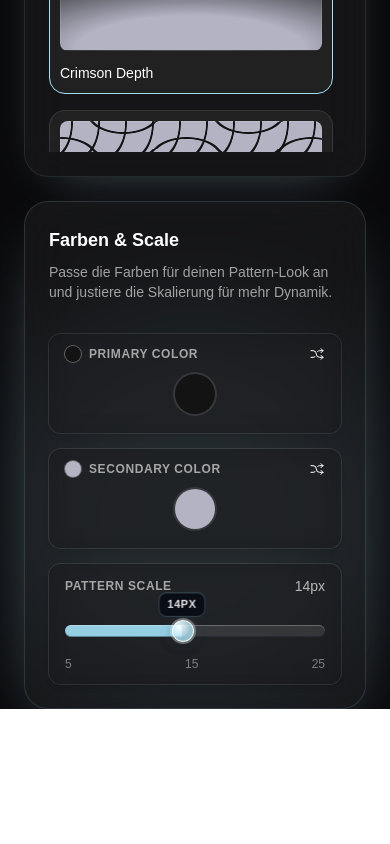
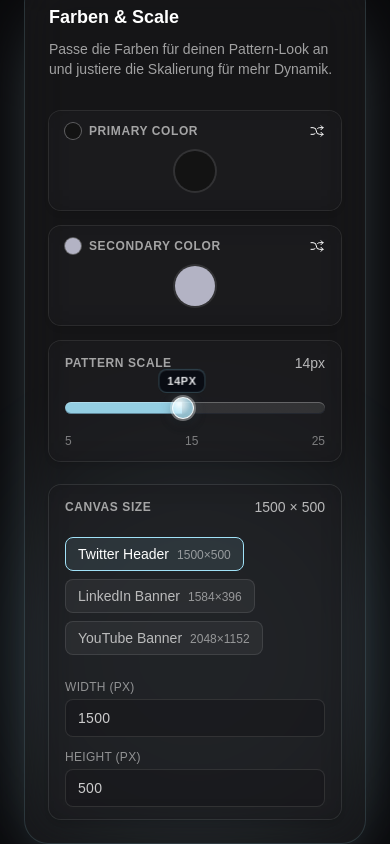
Before and after one commit to Niclassslua/banny, a Next.js app: page /creator in a window 390 px wide. Shown: the part 2149-2993 px from the top of the page. Before the commit the page ends 2858 px from the top, so only its background shows below. Built offline with nearby package versions, Linux system fonts and the light colour scheme.

Commit message:
Add canvas size presets and dynamic banner export

```diff
--- a/src/app/creator/page.tsx
+++ b/src/app/creator/page.tsx
@@ -9,7 +9,7 @@ import Sidebar from "@/components/Sidebar/Sidebar";
 import BannerPreview from "@/components/Preview/BannerPreview";
 import SettingsPanel from "@/components/Settings/SettingsPanel";
 import { patterns } from "@/constants/patterns";
-import { Pattern, TextStyles } from "@/types";
+import { CanvasPreset, CanvasSize, Pattern, TextStyles } from "@/types";
 import { parseCSS } from "@/utils/parseCSS";
 import { downloadBanner, sanitizeFileName } from "@/utils/downloadBanner";
 
@@ -50,6 +50,20 @@ const CreatorPage = () => {
     const previewRef = useRef<HTMLDivElement>(null);
     const darkMode = true;
     const [isDownloading, setIsDownloading] = useState(false);
+
+    const canvasPresets = useMemo<CanvasPreset[]>(
+        () => [
+            { label: "Twitter Header", width: 1500, height: 500 },
+            { label: "LinkedIn Banner", width: 1584, height: 396 },
+            { label: "YouTube Banner", width: 2048, height: 1152 },
+        ],
+        [],
+    );
+
+    const [canvasSize, setCanvasSize] = useState<CanvasSize>(() => ({
+        width: canvasPresets[0].width,
+        height: canvasPresets[0].height,
+    }));
 
     const renderPatternButton = (pattern: Pattern) => {
         const isSelected = pattern.name === selectedPattern.name;
@@ -140,6 +154,7 @@ const CreatorPage = () => {
             await downloadBanner(previewRef.current, {
                 fileName: filenameBase,
                 backgroundColor: exportBackground,
+                targetSize: canvasSize,
             });
         } catch (error) {
             console.error("Download fehlgeschlagen", error);
@@ -241,6 +256,7 @@ const CreatorPage = () => {
                                         textStyles={textStyles}
                                         previewRef={previewRef}
                                         onTextChange={setTextContent}
+                                        canvasSize={canvasSize}
                                     />
                                 </div>
                             </motion.div>
@@ -281,6 +297,9 @@ const CreatorPage = () => {
                                         darkMode={darkMode}
                                         visiblePicker={visiblePicker}
                                         togglePicker={togglePicker}
+                                        canvasSize={canvasSize}
+                                        setCanvasSize={setCanvasSize}
+                                        canvasPresets={canvasPresets}
                                     />
                                 </div>
                             </motion.div>
--- a/src/components/Preview/BannerPreview.tsx
+++ b/src/components/Preview/BannerPreview.tsx
@@ -1,6 +1,6 @@
 // components/Preview/BannerPreview.tsx
 import React, { useEffect, useRef } from "react";
-import { TextStyles, Pattern } from "@/types";
+import { TextStyles, Pattern, CanvasSize } from "@/types";
 import { parseCSS } from "@/utils/parseCSS";
 
 interface BannerPreviewProps {
@@ -12,6 +12,7 @@ interface BannerPreviewProps {
     textStyles: TextStyles;
     previewRef: React.RefObject<HTMLDivElement>;
     onTextChange: (newText: string) => void;
+    canvasSize: CanvasSize;
 }
 
 const BannerPreview: React.FC<BannerPreviewProps> = ({
@@ -23,6 +24,7 @@ const BannerPreview: React.FC<BannerPreviewProps> = ({
                                                          textStyles,
                                                          previewRef,
                                                          onTextChange,
+                                                         canvasSize,
                                                      }) => {
     // Inline-Stile für den Text (ohne fontFamily, da diese über den Style-Tag mit !important gesetzt wird)
     const textStyle: React.CSSProperties = {
@@ -62,7 +64,9 @@ const BannerPreview: React.FC<BannerPreviewProps> = ({
                 ...parseCSS(selectedPattern.style, patternScale, patternColor1, patternColor2),
                 position: "relative",
                 width: "100%",
-                height: "320px", // Hier die Banner-Höhe anpassen
+                maxWidth: `${canvasSize.width}px`,
+                aspectRatio: `${canvasSize.width} / ${canvasSize.height}`,
+                height: "auto",
                 overflow: "hidden",
             }}
         >
--- a/src/components/Settings/SettingsPanel.tsx
+++ b/src/components/Settings/SettingsPanel.tsx
@@ -60,9 +60,28 @@ const SettingsPanel: React.FC<SettingsPanelProps> = ({
                                                          darkMode,
                                                          visiblePicker,
                                                          togglePicker,
+                                                         canvasSize,
+                                                         setCanvasSize,
+                                                         canvasPresets,
                                                      }) => {
     /* Slider-Tooltip-Position berechnen (0-100 %) */
     const pct = ((patternScale - 5) / (25 - 5)) * 100;
+
+    const handleDimensionChange = (dimension: "width" | "height") =>
+        (event: React.ChangeEvent<HTMLInputElement>) => {
+            const nextValue = Number(event.target.value);
+            if (Number.isNaN(nextValue) || nextValue <= 0) {
+                return;
+            }
+
+            setCanvasSize({
+                ...canvasSize,
+                [dimension]: nextValue,
+            });
+        };
+
+    const isPresetSelected = (preset: { width: number; height: number }) =>
+        preset.width === canvasSize.width && preset.height === canvasSize.height;
 
     return (
         <section className="flex flex-col gap-6 mt-8">
@@ -144,6 +163,70 @@ const SettingsPanel: React.FC<SettingsPanelProps> = ({
                     </div>
                 </Card>
             </div>
+
+            <Card className="w-full">
+                <header className="flex items-center w-full gap-2">
+                    <h3 className="text-xs font-semibold tracking-wider uppercase text-foreground/70">
+                        Canvas size
+                    </h3>
+                    <span className="ml-auto text-sm tabular-nums text-foreground/80">
+                        {canvasSize.width} × {canvasSize.height}
+                    </span>
+                </header>
+
+                <div className="mt-3 flex flex-wrap gap-2">
+                    {canvasPresets.map((preset) => {
+                        const selected = isPresetSelected(preset);
+                        return (
+                            <button
+                                key={`${preset.label}-${preset.width}x${preset.height}`}
+                                type="button"
+                                onClick={() =>
+                                    setCanvasSize({
+                                        width: preset.width,
+                                        height: preset.height,
+                                    })
+                                }
+                                className={`rounded-lg border px-3 py-1.5 text-sm transition focus-visible:outline-none focus-visible:ring-2 focus-visible:ring-offset-2 focus-visible:ring-offset-transparent ${
+                                    selected
+                                        ? "border-[#A1E2F8] bg-[#A1E2F8]/10 text-white"
+                                        : "border-white/10 bg-white/5 text-foreground/80 hover:border-[#A1E2F8]/60"
+                                }`}
+                            >
+                                <span className="font-medium">{preset.label}</span>
+                                <span className="ml-2 text-xs text-foreground/60">
+                                    {preset.width}×{preset.height}
+                                </span>
+                            </button>
+                        );
+                    })}
+                </div>
+
+                <div className="mt-4 grid w-full gap-3 sm:grid-cols-2">
+                    <label className="flex flex-col gap-1 text-xs uppercase tracking-wide text-foreground/60">
+                        Width (px)
+                        <input
+                            type="number"
+                            min={100}
+                            max={6000}
+                            value={canvasSize.width}
+                            onChange={handleDimensionChange("width")}
+                            className="w-full rounded-lg border border-white/10 bg-zinc-900/60 px-3 py-2 text-sm text-foreground/90 focus:border-[#A1E2F8] focus:outline-none focus:ring-2 focus:ring-[#A1E2F8]/40"
+                        />
+                    </label>
+                    <label className="flex flex-col gap-1 text-xs uppercase tracking-wide text-foreground/60">
+                        Height (px)
+                        <input
+                            type="number"
+                            min={100}
+                            max={6000}
+                            value={canvasSize.height}
+                            onChange={handleDimensionChange("height")}
+                            className="w-full rounded-lg border border-white/10 bg-zinc-900/60 px-3 py-2 text-sm text-foreground/90 focus:border-[#A1E2F8] focus:outline-none focus:ring-2 focus:ring-[#A1E2F8]/40"
+                        />
+                    </label>
+                </div>
+            </Card>
         </section>
     );
 };
--- a/src/constants/patterns.ts
+++ b/src/constants/patterns.ts
@@ -19,7 +19,7 @@ export function addAlpha(color: string, alpha: number | string): string {
     if (c.startsWith("#")) {
         const hex = c.slice(1);
         if (hex.length === 3 || hex.length === 4) {
-            const [r, g, b, a] = hex.split("");
+            const [r, g, b] = hex.split("");
             const rr = r + r, gg = g + g, bb = b + b;
             // replace alpha if provided in 4-digit form
             return `#${rr}${gg}${bb}${aHex}`;
--- a/src/utils/downloadBanner.ts
+++ b/src/utils/downloadBanner.ts
@@ -2,9 +2,11 @@
 
 import type { Options as HtmlToImageOptions } from "html-to-image";
 import { toBlob } from "html-to-image";
+import type { CanvasSize } from "@/types";
 type DownloadBannerOptions = {
     fileName: string;
     backgroundColor?: string;
+    targetSize?: CanvasSize;
 };
 
 const BASE_RENDER_OPTIONS: HtmlToImageOptions = {
@@ -32,6 +34,8 @@ async function withVisibleNode<T>(node: HTMLElement, fn: (n: HTMLElement) => Pro
         transform: node.style.transform,
         width: node.style.width,
         height: node.style.height,
+        maxWidth: node.style.maxWidth,
+        maxHeight: node.style.maxHeight,
     };
 
     try {
@@ -54,6 +58,8 @@ async function withVisibleNode<T>(node: HTMLElement, fn: (n: HTMLElement) => Pro
         node.style.transform = prev.transform;
         node.style.width = prev.width;
         node.style.height = prev.height;
+        node.style.maxWidth = prev.maxWidth;
+        node.style.maxHeight = prev.maxHeight;
     }
 }
 
@@ -62,11 +68,32 @@ export function sanitizeFileName(name: string) {
     return normalized || "banny-banner";
 }
 
-async function downloadStatic(node: HTMLElement, fileName: string, backgroundColor?: string) {
+async function downloadStatic(
+    node: HTMLElement,
+    fileName: string,
+    backgroundColor?: string,
+    targetSize?: CanvasSize,
+) {
     const blob = await withVisibleNode(node, async (n) => {
+        if (targetSize) {
+            n.style.width = `${targetSize.width}px`;
+            n.style.height = `${targetSize.height}px`;
+            n.style.maxWidth = `${targetSize.width}px`;
+            n.style.maxHeight = `${targetSize.height}px`;
+        }
+
         const renderOptions: HtmlToImageOptions = {
             ...BASE_RENDER_OPTIONS,
             ...(backgroundColor ? { backgroundColor } : {}),
+            ...(targetSize
+                ? {
+                      width: targetSize.width,
+                      height: targetSize.height,
+                      canvasWidth: targetSize.width,
+                      canvasHeight: targetSize.height,
+                      pixelRatio: 1,
+                  }
+                : {}),
         };
 
         const generated = await toBlob(n, renderOptions);
@@ -81,7 +108,7 @@ async function downloadStatic(node: HTMLElement, fileName: string, backgroundCol
 
 export async function downloadBanner(
     node: HTMLElement,
-    { fileName, backgroundColor }: DownloadBannerOptions,
+    { fileName, backgroundColor, targetSize }: DownloadBannerOptions,
 ) {
     const active = document.activeElement as HTMLElement | null;
     if (active && node.contains(active)) {
@@ -90,5 +117,5 @@ export async function downloadBanner(
 
     await new Promise((resolve) => requestAnimationFrame(resolve));
 
-    await downloadStatic(node, fileName, backgroundColor);
+    await downloadStatic(node, fileName, backgroundColor, targetSize);
 }
```
Also changed, not shown: src/types/index.ts (+12 -0 lines).
